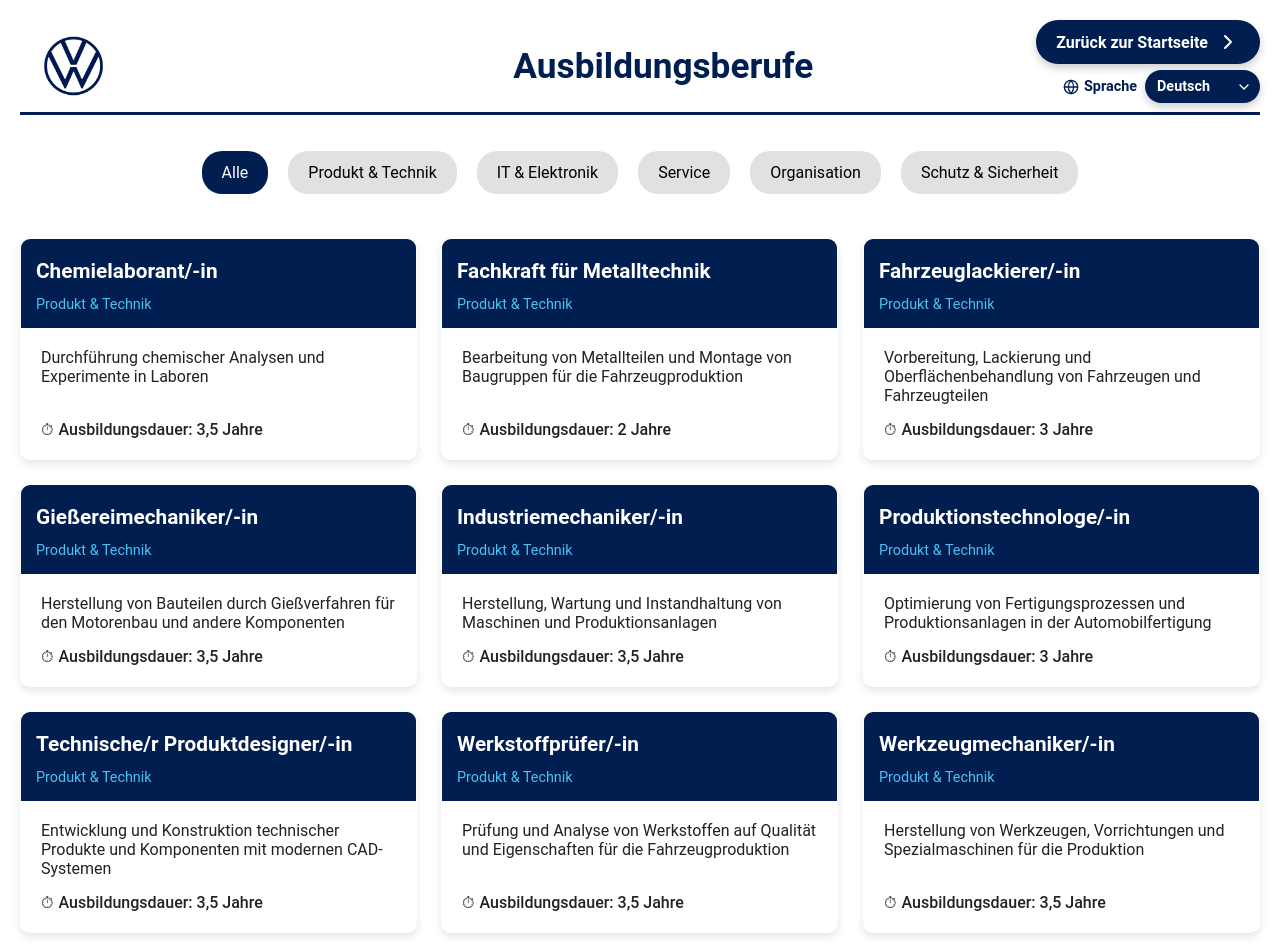
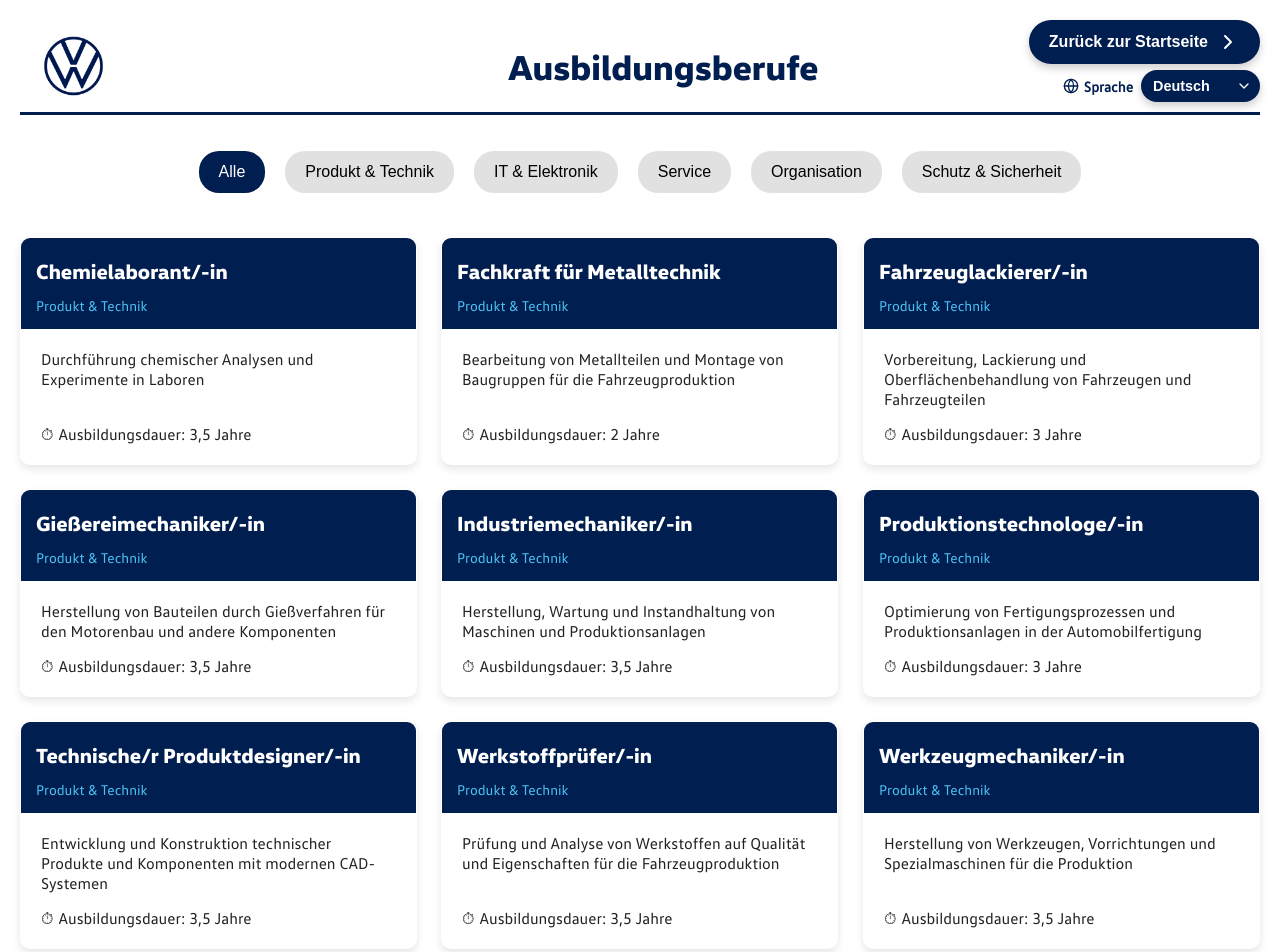
Before and after one commit to LevinAnova/Abschlussprojekt-FISI, a plain HTML site: page index.html in a window 1280 px wide. Shown: the top 952 px of the page. Drawn offline with Linux system fonts and the light colour scheme.

Commit message:
Remove unused font file and update font styles in CSS and HTML files

```diff
--- a/style/landing-styles.css
+++ b/style/landing-styles.css
@@ -4,17 +4,29 @@
     --white: #ffffff;
   }
 
-  * {
-    margin: 0;
-    padding: 0;
-    box-sizing: border-box;
-    font-family: 'Roboto', 'Arial', sans-serif;
-  }
+/* Schriftart einbinden */
+@font-face {
+  font-family: 'VW Head';
+  src: url('../fonts/VWHeadWeb-ExtraBold.ttf') format('truetype');
+}
+@font-face {
+  font-family: 'VW Font';
+  src: url('../fonts/vwfont.otf') format('opentype');
+  font-weight: normal;
+  font-style: normal;
+}
+
+* {
+  box-sizing: border-box;
+  margin: 0;
+  padding: 0;
+}
 
   body, html {
     height: 100%;
     overflow: hidden;
     background-color: var(--white);
+    font-family: 'VW Font';
   }
 
   .landing-container {
@@ -120,12 +132,12 @@
 
   .title {
     font-size: 4rem;
-    font-weight: 900;
     margin-bottom: 20px;
     line-height: 1.2;
     opacity: 0;
     animation: fadeInUp 1s forwards ease-out;
     animation-delay: 0.5s;
+    font-family: 'VW Head';
   }
 
   .subtitle {
--- a/style/styles.css
+++ b/style/styles.css
@@ -10,11 +10,23 @@
   --error-color: #ff0d00;
 }
 
+
+@font-face {
+  font-family: 'VW Font';
+  src: url('../fonts/vwfont.otf') format('opentype');
+  font-weight: normal;
+  font-style: normal;
+}
+@font-face {
+  font-family: 'VW Head';
+  src: url('../fonts/VWHeadWeb-ExtraBold.ttf') format('truetype');
+}
+
 * {
   box-sizing: border-box;
   margin: 0;
   padding: 0;
-  font-family: 'Roboto', 'Arial', sans-serif;
+  /*font-family: 'VW Font';*/
 }
 
 body {
@@ -22,6 +34,7 @@ body {
   color: var(--text-color);
   overflow-x: hidden;
   scroll-behavior: smooth;
+  font-family: 'VW Font';
 }
 
 html {
@@ -59,9 +72,10 @@ header {
 .title {
   font-size: 1.8rem;
   color: var(--vw-blue);
-  font-weight: 700;
+
   text-align: center;
   position: relative;
+  font-family: 'VW Head';
   /*animation: glow 3s ease-in-out infinite; */
 }
 
@@ -103,10 +117,10 @@ header {
 .card-container {
   display: grid;
   grid-template-columns: repeat(auto-fill, minmax(300px, 1fr));
-  gap: 24px; /* Increased for better touch separation */
+  gap: 24px;
   margin-top: 20px;
-  padding-bottom: 30px; /* Add space at bottom for comfortable scrolling */
-  min-height: 300px; /* Space for loading indicator */
+  padding-bottom: 30px;
+  min-height: 300px;
   position: relative;
 }
 
@@ -142,6 +156,7 @@ header {
   font-size: 1.3rem; /* Larger for better readability on touch devices */
   margin-bottom: 8px;
   padding: 5px 0;
+  font-family: 'VW Head';
 }
 
 .card-category {
@@ -382,6 +397,7 @@ footer {
   color: var(--vw-blue);
   margin-bottom: 0.6rem;
   word-break: break-word;
+  font-family: 'VW Head';
 }
 
 .detail-category {
--- a/translation.js
+++ b/translation.js
@@ -7,6 +7,11 @@ const fontSizeAdjustments = {
     },
     ru: {
       title: '1.9rem',
+      buttons: '0.85rem',
+      text: '0.95rem'
+    },
+    bg: {
+      title: '1.0rem',
       buttons: '0.85rem',
       text: '0.95rem'
     }
```
Also changed, not shown: index.html (+0 -3 lines), fonts/VWHeadWeb-ExtraBold.ttf (added), fonts/vwfont.otf (renamed from VWText-Regular.otf).
